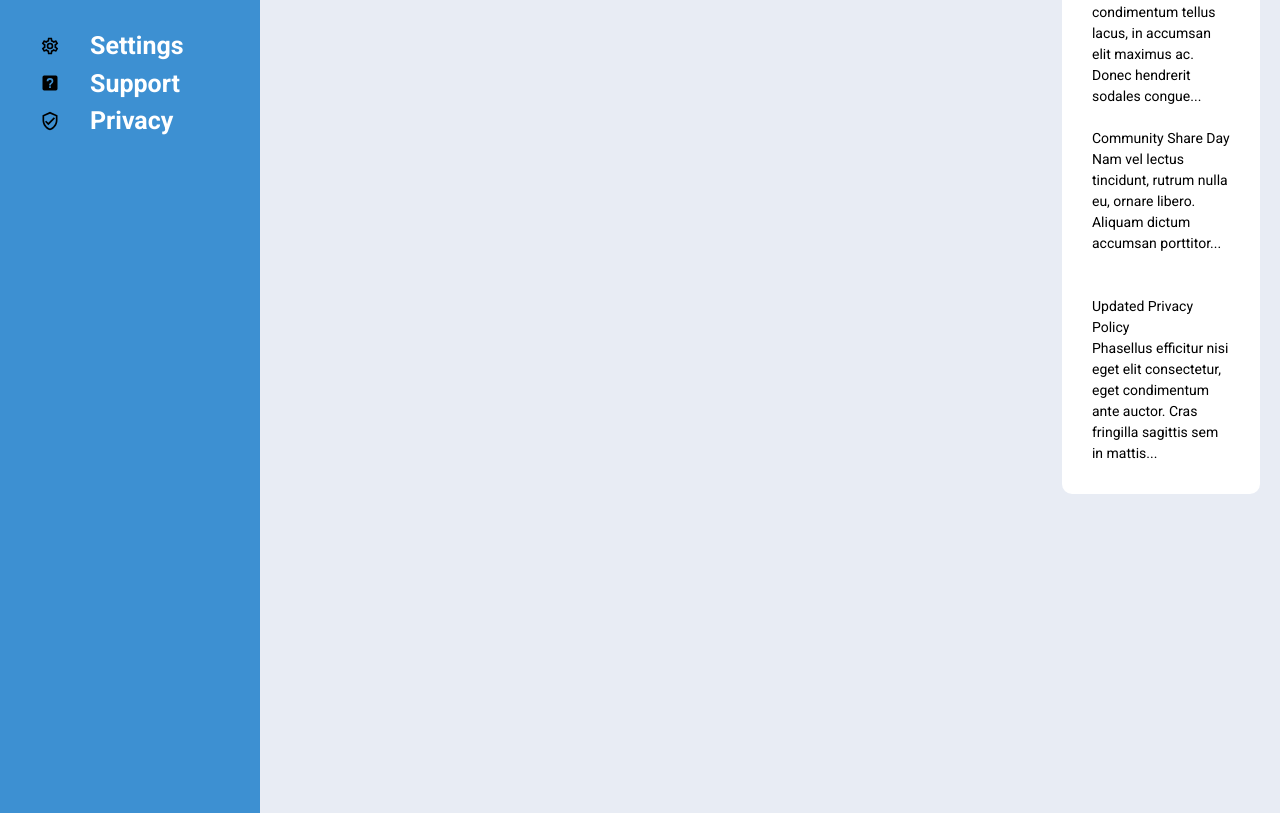
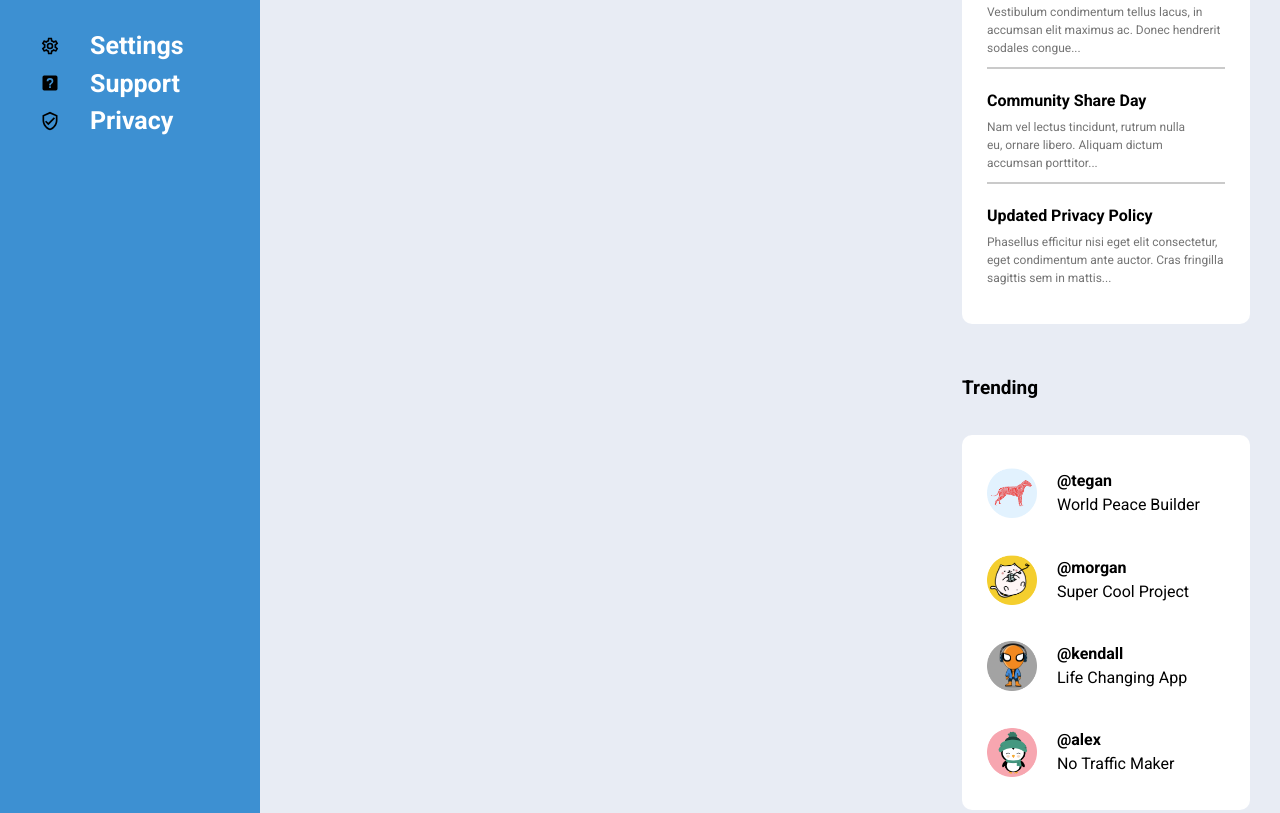
Before and after one commit to richardnguyen165/admin-dashboard, a plain HTML site: page index.html in a window 1280 px wide. Shown: the part 343-1156 px from the top of the page. Drawn offline with Linux system fonts and the light colour scheme.

Commit message:
Finished the trending bar

```diff
--- a/css/index.css
+++ b/css/index.css
@@ -250,30 +250,28 @@ html, body, .container{
 
   grid-template-rows: 1fr;
   grid-template-columns: 1fr;
+  padding: 30px;
 }
 
 .main-content{
+  display: grid;
+  grid-row: 1;
+  grid-column: 1;
 
-  display: grid;
-
-  grid-template-rows: 1fr 1fr;
-  grid-template-columns: 8fr 2fr;
-
-  padding-left: 10px;
-  padding-right: 20px;
-  padding-top: 10px;
-  padding-bottom: 50px;
+  grid-template-rows: 1fr;
+  grid-template-columns: 7fr 3fr;
 }
 
 /*SIDEBAR*/
 
 .main-sidebar{
   display: grid;
-  grid-row: 1 / 2;
-  grid-column: 2 / 3;
+  grid-row: 1 / 3;
+  grid-column: 2;
 
   grid-template-rows: 1fr 1fr;
-  grid-template-columns: 1fr;
+
+  row-gap: 50px;
 }
 
 /*ANNOUNCEMENTS*/
@@ -284,10 +282,11 @@ html, body, .container{
   grid-column: 1 / 2;
 
   grid-template-rows: 1fr 9fr;
+  gap: 20px;
 }
 
-.main-announcements-title{
-  font-size: 20px;
+.main-announcements-title, .main-trending-title{
+  font-size: 19px;
 }
 
 .main-announcements-section{
@@ -298,15 +297,70 @@ html, body, .container{
 
   grid-template-rows: 1fr 1fr 1fr;
   grid-template-columns: 1fr;
-  padding: 30px;
+  padding: 25px;
+  row-gap: 20px;
 }
 
 .announcements{
-  font-size: 14px;
+  display: flex;
+  flex-direction: column;
+  gap: 5px;
+  padding-bottom: 10px;
+  border-bottom: 2px solid #cacaca;
 }
+
+.announcements:last-child{
+  border-bottom: none;
+}
+
+
+.announcements-text{
+  font-size: 12px;
+  color: #747474;
+}
+
+.announcement-subtitle{
+  font-size: 16px;
+}
+
 /*ANNOUNCEMENTS*/
 
+/*TRENDING*/
+
+.main-trending{
+  display: grid;
+  grid-row: 2  / 3;
+  grid-column: 1 / 2;
+
+  grid-template-rows: 1fr 9fr;
+  gap: 20px;
+}
+
+.main-trending-section{
+  display: grid;
+
+  background-color: white;
+  border-radius: 10px;
+
+  grid-template-rows: 1fr 1fr 1fr 1fr;
+  grid-template-columns: 1fr;
+  padding: 25px;
+  row-gap: 20px;
+}
+
+.trending-account{
+  display: flex;
+  align-items: center;
+  gap: 20px;
+}
+
+.trending-profile-pic{
+  width: 50px;
+}
+
+
+
+
+/*TRENDING*/
 
 /*SIDEBAR*/
-
-/*MAIN CONTENT*/
--- a/index.html
+++ b/index.html
@@ -113,18 +113,55 @@
             <p class = "bold main-announcements-title">Announcements</p>
             <div class = "main-announcements-section">
               <div class = "announcements">
-                <p>Site Maintenance</p>
+                <p class = "bold announcement-subtitle">Site Maintenance</p>
                 <p class = "announcements-text">Vestibulum condimentum tellus lacus, in accumsan elit maximus ac. Donec hendrerit sodales congue...</p>
               </div>
 
               <div class = "announcements">
-                <p>Community Share Day</p>
+                <p class = "bold announcement-subtitle">Community Share Day</p>
                 <p class = "announcements-text">Nam vel lectus tincidunt, rutrum nulla eu, ornare libero. Aliquam dictum accumsan porttitor...</p>
               </div>
 
               <div class = "announcements">
-                <p>Updated Privacy Policy</p>
+                <p class = "bold announcement-subtitle">Updated Privacy Policy</p>
                 <p class = "announcements-text">Phasellus efficitur nisi eget elit consectetur, eget condimentum ante auctor. Cras fringilla sagittis sem in mattis...</p>
+              </div>
+            </div>
+          </div>
+
+          <div class = "main-trending">
+            <p class = "bold main-trending-title">Trending</p>
+            <div class = "main-trending-section">
+              <div class = "trending-account">
+                <img class = "trending-profile-pic" src = "./profile-pic/trending/first.png">
+                <div class = "trending-account-id">
+                  <p class = "bold">@tegan</p>
+                  <p>World Peace Builder</p>
+                </div>
+              </div>
+
+              <div class = "trending-account">
+                <img class = "trending-profile-pic" src = "./profile-pic/trending/second.png">
+                <div class = "trending-account-id">
+                  <p class = "bold">@morgan</p>
+                  <p>Super Cool Project</p>
+                </div>
+              </div>
+
+              <div class = "trending-account">
+                <img class = "trending-profile-pic" src = "./profile-pic/trending/third.png">
+                <div class = "trending-account-id">
+                  <p class = "bold">@kendall</p>
+                  <p>Life Changing App</p>
+                </div>
+              </div>
+
+              <div class = "trending-account">
+                <img class = "trending-profile-pic" src = "./profile-pic/trending/fourth.png">
+                <div class = "trending-account-id">
+                  <p class = "bold">@alex</p>
+                  <p>No Traffic Maker</p>
+                </div>
               </div>
             </div>
           </div>
```
Also changed, not shown: profile-pic/trending/first.png (added), profile-pic/trending/fourth.png (added), profile-pic/trending/second.png (added), profile-pic/trending/third.png (added).
